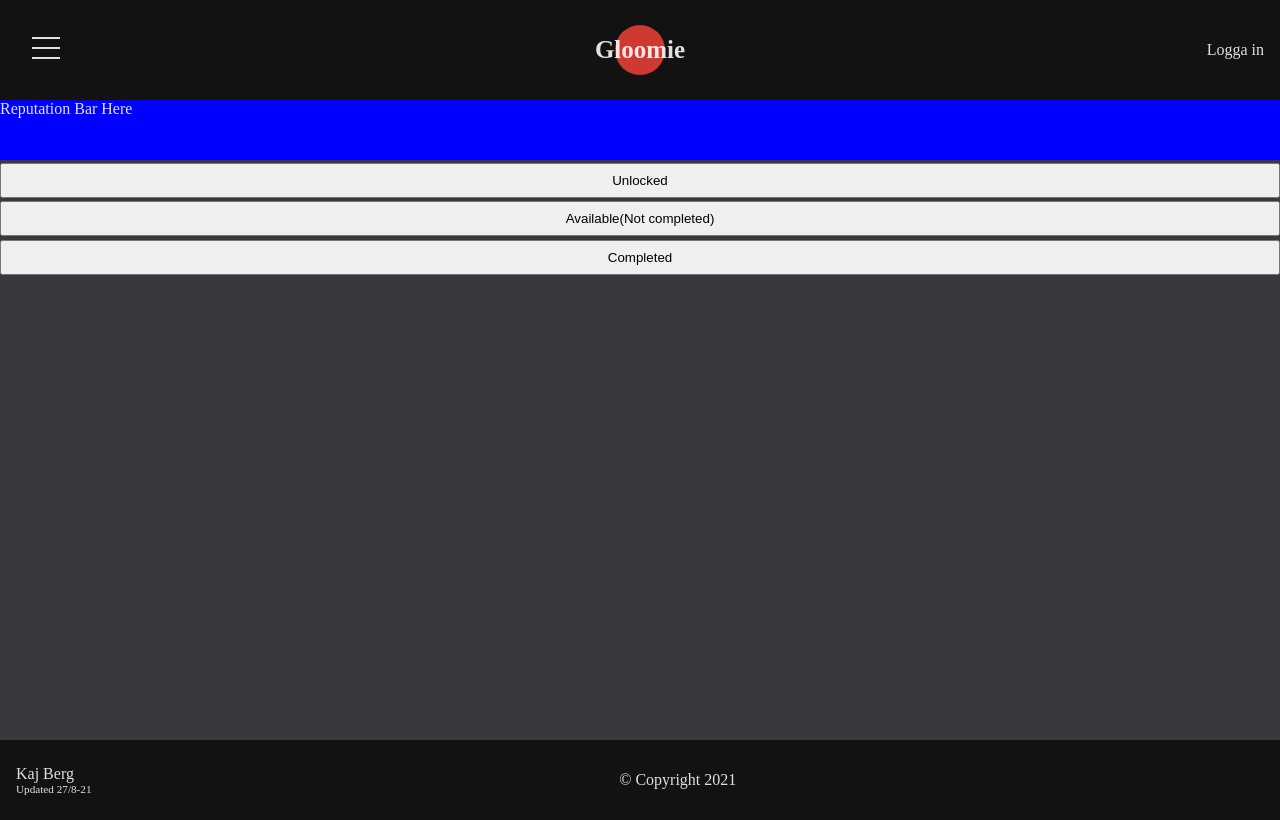
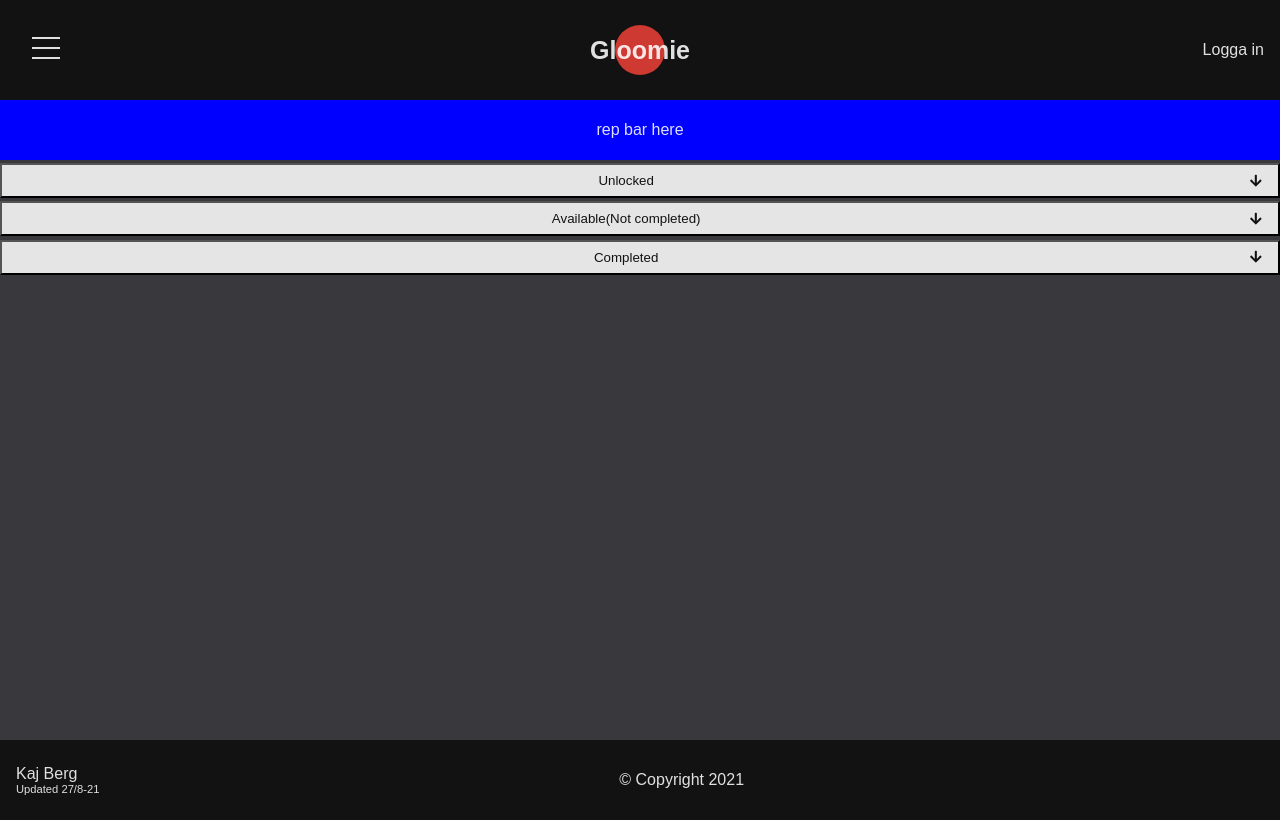
Before and after one commit to kajberg84/gloomhaven-client, a React (Create React App) app: page /gloom in a window 1280 px wide. Built offline with nearby package versions, Linux system fonts and the light colour scheme; sample sign-in values are in the browser's storage.

Commit message:
buttons for locations

```diff
--- a/package.json
+++ b/package.json
@@ -3,6 +3,9 @@
   "version": "0.1.0",
   "private": true,
   "dependencies": {
+    "@fortawesome/fontawesome-svg-core": "^1.2.36",
+    "@fortawesome/free-solid-svg-icons": "^5.15.4",
+    "@fortawesome/react-fontawesome": "^0.1.15",
     "@testing-library/jest-dom": "^5.14.1",
     "@testing-library/react": "^11.2.7",
     "@testing-library/user-event": "^12.8.3",
--- a/src/App.css
+++ b/src/App.css
@@ -21,6 +21,7 @@
 html {
   background-color: var(--bgc-color);
   color:var(--text-white-color);
+	font-family: 'Montserrat', sans-serif;
 }
 
 .main-container {
--- a/src/components/pages/gloom/Gloom.css
+++ b/src/components/pages/gloom/Gloom.css
@@ -31,23 +31,16 @@
   width: 100%;
   padding: 0.5rem 0;
   margin-top: 0.2rem;
+  background-color: var(--offwhite-color);
+  color: var(--primary-color);
+  display: flex;
+  justify-content: space-between;
 }
 
-/* style every location
-.location-wrapper{
-  display: flex;
-  flex-direction: column;
-  background-color: black;
-  border:2px solid red;
-  height: 2rem;
-  justify-content: center;
-  margin-top: 0.2rem;
+
+.button-icon {
+  margin-right: 1rem;
 }
-
-.location-info-wrapper {
-  display: flex;
-  justify-content: space-between;
-} */
 
 .none{
   display: none;
@@ -56,3 +49,7 @@
 .block {
   display: block;
 }
+
+.done {
+  text-decoration: line-through;
+}
--- a/src/components/pages/gloom/Gloom.js
+++ b/src/components/pages/gloom/Gloom.js
@@ -4,6 +4,10 @@ import { checkEnvironment } from "../../api/checkEnv";
 import axios from "axios";
 import { UserContext } from "../../statemanagement/UserContext";
 import QuizCard from '../../ui/quizlocation/QuizCard';
+import { FontAwesomeIcon } from "@fortawesome/react-fontawesome";
+import { faArrowDown } from "@fortawesome/free-solid-svg-icons/faArrowDown";
+
+const arrowDown = <FontAwesomeIcon icon={faArrowDown} />;
 
 const Gloom = () => {
   const [locationsArray, setLocationsArray] = useState([]);
@@ -15,6 +19,22 @@ const Gloom = () => {
 
   const { tokenValue } = useContext(UserContext);
   const [userToken, setUserToken] = tokenValue;
+
+  // Filter locations array
+  const availableLocations = () => {
+    const filteredArray = locationsArray.filter((location) => {
+      return !location.completed;
+    });
+    setAvailableArray(filteredArray);
+  };
+
+  // Filter completed array
+  const completedLocations = () => {
+    const filteredArray = locationsArray.filter((location) => {
+      return location.completed;
+    });
+    setCompletedArray(filteredArray);
+  };
 
   // Hämta från DB
   useEffect(() => {
@@ -36,10 +56,7 @@ const Gloom = () => {
         });
         const locationArray = response.data;
         if (locationArray.length > 0) {
-          console.log("useeffekt")
           setLocationsArray(locationArray);
-          availableLocations();
-          completedLocations();
         }
       } catch (error) {
         console.log("error i get location");
@@ -49,66 +66,48 @@ const Gloom = () => {
     getLocations();
   }, []);
 
-  {
-    /* <form>
-        <input
-        type="text"
-        onChange={(e)=>setLocation(e.target.value)}
-        value={location}
-        placeholder="Add Location here"
-        />
-        <button
-        type="submit"
-        >Add</button>
-      </form> */
-  }
-
-  // Filter locations array
-  const availableLocations = () => {
-      const filteredArray = locationsArray.filter((location) => {
-        return !location.completed;
-      });
-      setAvailableArray(filteredArray)
-  };
-
-  // Filter completed array
-  const completedLocations = () => {
-    const filteredArray = locationsArray.filter((location) => {
-      return location.completed;
-    });
-    setCompletedArray(filteredArray)
-};
+  // När arrayen från databasen ändras
+  useEffect(() => {
+    availableLocations();
+    completedLocations();
+  }, [locationsArray]);
 
   //change state on unlocked
   const toggleUnlocked = () => {
     setUnlocked(!unlocked);
   };
- //change state on available
+  //change state on available
   const toggleAvailable = () => {
     setAvailable(!available);
   };
-   //change state on completed
+  //change state on completed
   const toggleCompleted = () => {
     setCompleted(!completed);
   };
 
   const changeCompleted = (locationId) => {
-    console.log("kossa", locationId)
-  }
+    console.log("kossa", locationId);
+  };
 
   return (
     <div className="all-locations-wrapper">
-      <div className="reputation">Reputation Bar Here</div>
+      <div className="reputation disp-flex">rep bar here</div>
       <div className="location">
         {/* unlocked locations */}
         <div>
           <button className="location-buttons" onClick={() => toggleUnlocked()}>
-            Unlocked
+            <p> </p>
+            <p className="button-text">Unlocked</p>
+            <p className="button-icon"> {arrowDown} </p>
           </button>
           <div className={`${unlocked ? "block" : "none"}`}>
-            {locationsArray.map((location) =>
-            <QuizCard key={location.id} {...location} changecomp={changeCompleted}/>
-            )}
+            {locationsArray.map((location) => (
+              <QuizCard
+                key={location.id}
+                {...location}
+                changecomp={changeCompleted}
+              />
+            ))}
           </div>
         </div>
 
@@ -118,12 +117,18 @@ const Gloom = () => {
             className="location-buttons"
             onClick={() => toggleAvailable()}
           >
-            Available(Not completed)
+            <p> </p>
+            <p className="button-text">Available(Not completed)</p>
+            <p className="button-icon"> {arrowDown} </p>
           </button>
           <div className={`${available ? "block" : "none"}`}>
-            {availableArray.map((location) =>
-                  <QuizCard key={location.id} {...location}/>
-                  )}
+            {availableArray.map((location) => (
+              <QuizCard
+                key={location.id}
+                {...location}
+                changecomp={changeCompleted}
+              />
+            ))}
           </div>
         </div>
 
@@ -133,12 +138,18 @@ const Gloom = () => {
             className="location-buttons"
             onClick={() => toggleCompleted()}
           >
-            Completed
+            <p> </p>
+            <p className="button-text">Completed</p>
+            <p className="button-icon"> {arrowDown} </p>
           </button>
           <div className={`${completed ? "block" : "none"}`}>
-            {completedArray.map((location) =>
-                  <QuizCard key={location.id} {...location}/>
-                  )}
+            {completedArray.map((location) => (
+              <QuizCard
+                key={location.id}
+                {...location}
+                changecomp={changeCompleted}
+              />
+            ))}
           </div>
         </div>
       </div>
--- a/src/components/ui/quizlocation/QuizCard.css
+++ b/src/components/ui/quizlocation/QuizCard.css
@@ -2,8 +2,9 @@
 .location-wrapper{
   display: flex;
   flex-direction: column;
-  background-color: black;
-  border:2px solid red;
+  background-color: var(--header-color);
+  border:2px solid var(--primary-color);
+  color: var(--primary-color);
   height: 2rem;
   justify-content: center;
   margin-top: 0.2rem;
--- a/src/components/ui/quizlocation/QuizCard.js
+++ b/src/components/ui/quizlocation/QuizCard.js
@@ -1,15 +1,15 @@
 import "./QuizCard.css"
 
 const QuizCard = (props) => {
-  const { locationnumber, locationname, id, changecomp } = props;
-  console.log(props)
+  const { locationnumber, locationname, id, changecomp} = props;
+
   return (
   <div  className="location-wrapper">
     <div className="location-info-wrapper">
-      <p>
+      <p >
         #{locationnumber} {locationname}
       </p>
-      <button className="location-compl-button" onClick={()=> changecomp(id)}>Done</button>
+      <button onClick={()=> changecomp(id) }>Done</button>
     </div>
   </div>
    );
```
Also changed, not shown: 2 other files (tests, documents, lock files or other folders).
